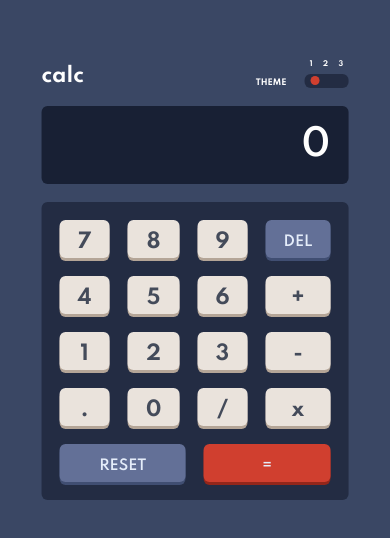
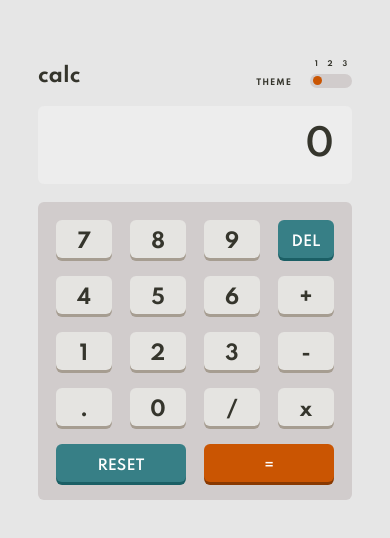
Before and after one commit to cristianpoleyJS/calculator-app, a Vue app: page / in a window 390 px wide. Shown: the part 142-680 px from the top of the page. Built offline with nearby package versions, Linux system fonts and the light colour scheme.

Commit message:
feat(style): finish styling responsive

```diff
--- a/src/components/AppLayout.vue
+++ b/src/components/AppLayout.vue
@@ -1,19 +1,17 @@
 <template>
   <section class="app-layout">
     <div class="app-layout-header">
-      <h4>calc</h4>
+      <p>calc</p>
       <ThemeSelector />
     </div>
     <div class="app-layout-calculator">
       <Calculator />
     </div>
-    <!-- <Attribution /> -->
   </section>
 </template>
 
 <script setup>
 import ThemeSelector from './ThemeSelector.vue'
-// import Attribution from './Attribution.vue'
 import Calculator from './Calculator.vue'
 </script>
 
@@ -32,10 +30,10 @@ import Calculator from './Calculator.vue'
     margin-bottom: 1rem;
     align-items: flex-end;
   }
-  .app-layout-header > h4 {
+  .app-layout-header > p {
     margin: 0;
     color: var(--main-color-text);
-    font-size: 20px;
+    font-size: var(--font-size-app-layout-title);
     align-content: center;
     display: grid;
   }
--- a/src/components/Calculator.vue
+++ b/src/components/Calculator.vue
@@ -22,10 +22,16 @@
 </template>
 
 <script setup>
-import { ref, onUpdated } from 'vue'
-
 import Calculator from '../classes/Calculator'
 import Result from './Result.vue'
+import { ref } from 'vue'
+
+const DEL = 'del'
+const SUM = 'sum'
+const SUBTRACT = 'subtract'
+const COMMA = 'comma'
+const DIVIDE = 'divide'
+const MULTIPLY = 'multiply'
 
 const result = ref(0)
 const calculator = new Calculator(0, 0, 0)
@@ -33,30 +39,30 @@ const buttonsCalculator = [
     7, 8, 9,
     {
         text: 'DEL',
-        function: 'del'
+        function: DEL
     },
     4, 5, 6,
     {
         text: '+',
-        function: 'sum'
+        function: SUM
     },
     1, 2, 3,
     {
         text: '-',
-        function: 'subtract'
+        function: SUBTRACT
     },
     {
         text: '.',
-        function: 'comma'
+        function: COMMA
     },
     0,
     {
         text: '/',
-        function: 'divide'
+        function: DIVIDE
     },
     {
         text: 'x',
-        function: 'multiply'
+        function: MULTIPLY
     }]
 
 function handleButton (button) {
@@ -78,10 +84,10 @@ function handleButtonNumber (number) {
 }
 
 function handleButtonAction (action) {
-    if (action.function === 'del') {
+    if (action.function === this.DEL) {
         this.result = 0
         calculator.del()
-    } else if (action.function === 'comma') {
+    } else if (action.function === this.COMMA) {
         if (!calculator.getOperation() && !calculator.getFirstNumber().toString().includes('.')) {
             this.result = this.result.toString().concat('.')
             calculator.setFirstNumber(this.result)
@@ -102,10 +108,6 @@ function reset () {
     this.result = 0
     calculator.reset()
 }
-
-onUpdated(() => {
-    console.log(calculator)
-})
 </script>
 
 <style scoped>
@@ -127,12 +129,12 @@ onUpdated(() => {
         vertical-align: middle;
         border-radius: var(--border-radius);
         cursor: pointer;
-        padding: 0 18px;
-        height: 38px;
-        line-height: 44px;
+        min-width: 56px;
+        height: var(--height-calculator-main-buttons);
+        line-height: var(--line-height-calculator-main-buttons);
     }
     .calculator-main-buttons > button {
-        font-size: 20px;
+        font-size: var(--font-size-calculator-main-buttons);
     }
 
     .calculator-main-buttons > button.number {
@@ -149,7 +151,7 @@ onUpdated(() => {
         background-color: var(--bg-button-del);
         color: var(--buttons-del-color-text);
         box-shadow: 0px 3px 0px -0.1px var(--box-shadow-button-del);
-        font-size: 14px;
+        font-size: var(--font-size-button-del-reset);
         font-weight: 600;
     }
 
@@ -164,7 +166,7 @@ onUpdated(() => {
         background-color: var(--bg-button-reset);
         color: var(--buttons-reset-color-text);
         box-shadow: 0px 3px 0px -0.1px var(--box-shadow-button-reset);
-        font-size: 14px;
+        font-size: var(--font-size-button-del-reset);
         font-weight: 600;
     }
 
--- a/src/components/Result.vue
+++ b/src/components/Result.vue
@@ -1,6 +1,6 @@
 <template>
     <div class="result">
-        <span>{{ Number(result).toLocaleString() }}</span>
+        <span>{{ Intl.NumberFormat('en-EN', {maximumSignificantDigits: 9}).format(result) }}</span>
     </div>
 </template>
 
@@ -8,7 +8,7 @@
 import { defineProps } from 'vue'
 
 defineProps({
-  result: Number || String
+  result: [Number, String]
 })
 </script>
 
@@ -19,17 +19,19 @@ defineProps({
         color: var(--main-color-text);
         padding: 0 1rem;
         margin-bottom: 1rem;
-        text-overflow: ellipsis;
-        overflow: hidden;
-        max-width: 329px;
         align-items: center;
         justify-content: flex-end;
         height: 78px;
         display: flex;
+        width: 100%;
+        max-width: 350px;
     }
 
     .result > span {
         font-size: 36px;
         font-weight: 600;
+        text-overflow: ellipsis;
+        overflow: hidden;
+        white-space: nowrap;
     }
 </style>
--- a/src/components/ThemeSelector.vue
+++ b/src/components/ThemeSelector.vue
@@ -1,10 +1,10 @@
 <template>
-    <div class="theme-selector">
+    <div class="themes">
         <span class="theme-selector-title">
             THEME
         </span>
-        <div class="theme-selector-selector">
-            <div class="theme-selector-selector-numbers">
+        <div class="theme-selector-">
+            <div class="theme-selector--numbers">
                 <span
                     v-for="theme in themes"
                     :key="theme"
@@ -12,14 +12,10 @@
                     {{ theme }}
                 </span>
             </div>
-            <span class="theme-selector-selector-toggle">
-                <i
-                    v-for="(theme, ix) in themes"
-                    :key="`${theme}-ball`"
-                    :class="{
-                        'active': theme == themeSelected
-                    }"
-                    :style="`left: ${(theme+ix)*6}px`" />
+            <span class="theme-selector--toggle">
+                <i :class="`${1 == themeSelected ? 'active' : ''}`" style="left: 7%" />
+                <i :class="`${2 == themeSelected ? 'active' : ''}`" style="left: 35%" />
+                <i :class="`${3 == themeSelected ? 'active' : ''}`" style="left: 70%" />
             </span>
         </div>
     </div>
@@ -45,45 +41,46 @@ changeBodyClass()
 </script>
 
 <style scoped>
-    .theme-selector {
+    .themes {
         display: flex;
         align-items: flex-end;
     }
     .theme-selector-title {
         color: var(--main-color-text);
         margin-right: 1rem;
-        font-size: 8px;
+        font-size: var(--font-size-theme-selector-title);
+        letter-spacing: 1px;
     }
 
-    .theme-selector-selector-numbers {
+    .theme-selector--numbers {
         color: var(--main-color-text);
         display: flex;
         justify-content: space-around;
         margin-bottom: 6px;
     }
 
-    .theme-selector-selector-numbers span {
+    .theme-selector--numbers span {
         cursor: pointer;
-        font-size: 7px;
+        font-size: var(--font-size-theme-selector-numbers);
     }
-    .theme-selector-selector-toggle {
+    .theme-selector--toggle {
         background-color: var(--bg-toggle);
         display: block;
-        width: 36px;
-        height: 14px;
+        width: var(--width-theme-toggle);
+        height: var(--height-theme-toggle);
         position: relative;
         padding: 0 4px;
-        border-radius: var(--border-radius);
+        border-radius: 36px;
     }
-    .theme-selector-selector-toggle i {
-        width: 9px;
-        height: 9px;
+    .theme-selector--toggle i {
+        width: var(--width-toggle-i-theme-selector);
+        height: var(--height-toggle-i-theme-selector);
         position: absolute;
-        top: 2px;
+        top: var(--top-toggle-i-theme-selector);
         display: inline-block;
     }
-    .theme-selector-selector-toggle i.active {
+    .theme-selector--toggle i.active {
         background-color: var(--bg-button-toggle);
-        border-radius: var(--border-radius);
+        border-radius: 100%;
     }
 </style>
--- a/src/styles/index.css
+++ b/src/styles/index.css
@@ -6,7 +6,63 @@
     --base-font-size: 18px;
     --base-font-weight: 700;
     --border-radius: 6px;
+
+    --font-size-app-layout-title: 20px;
+    --font-size-calculator-main-buttons: 20px;
+    --font-size-button-del-reset: 14px;
+    --font-size-theme-selector-title: 8px;
+    --font-size-theme-selector-numbers: 7px;
+    --height-calculator-main-buttons: 38px;
+    --line-height-calculator-main-buttons: 42px;
+    --width-theme-toggle: 42px;
+    --height-theme-toggle: 14px;
+    --width-toggle-i-theme-selector: 9px;
+    --height-toggle-i-theme-selector: 9px;
+    --top-toggle-i-theme-selector: 2px;
 }
+
+@media (max-width: 375px) {
+    :root {
+        --font-size-app-layout-title: 24px;
+        --font-size-calculator-main-buttons: 24px;
+        --font-size-button-del-reset: 18px;
+        --font-size-theme-selector-title: 11px;
+        --font-size-theme-selector-numbers: 10px;
+        --height-calculator-main-buttons: 54px;
+        --line-height-calculator-main-buttons: 58px;
+        --width-theme-toggle: 56px;
+        --height-theme-toggle: 20px;
+        --width-toggle-i-theme-selector: 14px;
+        --height-toggle-i-theme-selector: 14px;
+        --top-toggle-i-theme-selector: 3px;
+    }
+}
+
+html,
+body {
+    padding: 0;
+    margin: 0;
+}
+
+* {
+    font-family: Spartan, -apple-system, BlinkMacSystemFont, 'Segoe UI', Roboto, Oxygen, Ubuntu, Cantarell, 'Open Sans', 'Helvetica Neue', sans-serif;
+    font-size: var(--base-font-size);
+    font-weight: var(--base-font-weight);
+    box-sizing: border-box;
+}
+
+body {
+    background-color: var(--main-bg);
+    height: 100vh;
+}
+
+button {
+    cursor: pointer;
+    outline: none;
+    border: 0;
+}
+
+@media (prefers-color-scheme: dark) {
 
     .theme-1 {
         --main-bg: hsl(222, 26%, 31%);
@@ -34,6 +90,7 @@
         --box-shadow-buttons-numbers: hsl(28, 16%, 65%);
         --box-shadow-buttons-actions: hsl(28, 16%, 65%);
     }
+
     .theme-2 {
         --main-bg: hsl(0, 0%, 90%);
         --bg-result: hsl(0, 0%, 93%);
@@ -60,6 +117,64 @@
         --box-shadow-buttons-numbers: hsl(35, 11%, 61%);
         --box-shadow-buttons-actions: hsl(35, 11%, 61%);
     }
+}
+
+@media (prefers-color-scheme: light) {
+    .theme-2 {
+        --main-bg: hsl(222, 26%, 31%);
+        --bg-result: hsl(224, 36%, 15%);
+        --bg-calculator: hsl(223, 31%, 20%);
+        --bg-toggle: hsl(223, 31%, 20%);
+
+        --main-color-text: #fefefe;
+        --buttons-numbers-color-text: hsl(221, 14%, 31%);
+        --buttons-actions-color-text: hsl(221, 14%, 31%);
+        --buttons-del-color-text: #e5edfa;
+        --buttons-reset-color-text: #e5edfa;
+        --buttons-result-color-text: #e5edfa;
+
+        --bg-button-toggle: hsl(6, 63%, 50%);
+        --bg-button-result: hsl(6, 63%, 50%);
+        --bg-button-reset: hsl(225, 21%, 49%);
+        --bg-button-del: hsl(225, 21%, 49%);
+        --bg-buttons-numbers: hsl(30, 25%, 89%);
+        --bg-buttons-actions: hsl(30, 25%, 89%);
+
+        --box-shadow-button-result: hsl(6, 70%, 34%);
+        --box-shadow-button-reset: hsl(224, 28%, 35%);
+        --box-shadow-button-del: hsl(224, 28%, 35%);
+        --box-shadow-buttons-numbers: hsl(28, 16%, 65%);
+        --box-shadow-buttons-actions: hsl(28, 16%, 65%);
+    }
+
+    .theme-1 {
+        --main-bg: hsl(0, 0%, 90%);
+        --bg-result: hsl(0, 0%, 93%);
+        --bg-calculator: hsl(0, 5%, 81%);
+        --bg-toggle: hsl(0, 5%, 81%);
+
+        --main-color-text: hsl(60, 10%, 19%);
+        --buttons-numbers-color-text: hsl(60, 10%, 19%);
+        --buttons-actions-color-text: hsl(60, 10%, 19%);
+        --buttons-del-color-text: #fefefe;
+        --buttons-reset-color-text: #fefefe;
+        --buttons-result-color-text: #fefefe;
+
+        --bg-button-toggle: hsl(25, 98%, 40%);
+        --bg-button-result: hsl(25, 98%, 40%);
+        --bg-button-reset: hsl(185, 42%, 37%);
+        --bg-button-del: hsl(185, 42%, 37%);
+        --bg-buttons-numbers: hsl(45, 7%, 89%);
+        --bg-buttons-actions: hsl(45, 7%, 89%);
+
+        --box-shadow-button-result: hsl(25, 99%, 27%);
+        --box-shadow-button-reset: hsl(185, 58%, 25%);
+        --box-shadow-button-del: hsl(185, 58%, 25%);
+        --box-shadow-buttons-numbers: hsl(35, 11%, 61%);
+        --box-shadow-buttons-actions: hsl(35, 11%, 61%);
+    }
+}
+
 .theme-3 {
     --main-bg: hsl(268, 75%, 9%);
     --bg-result: hsl(268, 71%, 12%);
@@ -80,33 +195,9 @@
     --bg-buttons-numbers: hsl(268, 47%, 21%);
     --bg-buttons-actions: hsl(268, 47%, 21%);
 
-    --box-shadow-button-result: ;
+    --box-shadow-button-result: hsl(177, 92%, 70%);
     --box-shadow-button-reset: hsl(285, 91%, 52%);
     --box-shadow-button-del: hsl(285, 91%, 52%);
     --box-shadow-buttons-numbers: hsl(290, 70%, 36%);
     --box-shadow-buttons-actions: hsl(290, 70%, 36%);
 }
-
-html,
-body {
-    padding: 0;
-    margin: 0;
-}
-
-* {
-    font-family: Spartan, -apple-system, BlinkMacSystemFont, 'Segoe UI', Roboto, Oxygen, Ubuntu, Cantarell, 'Open Sans', 'Helvetica Neue', sans-serif;
-    font-size: var(--base-font-size);
-    font-weight: var(--base-font-weight);
-    box-sizing: content-box;
-}
-
-body {
-    background-color: var(--main-bg);
-    height: 100vh;
-}
-
-button {
-    cursor: pointer;
-    border: 0;
-    outline: none;
-}
```
Also changed, not shown: src/components/Attribution.vue (deleted, +0 -13 lines). Lines whose indentation alone changed are shown as unchanged.
